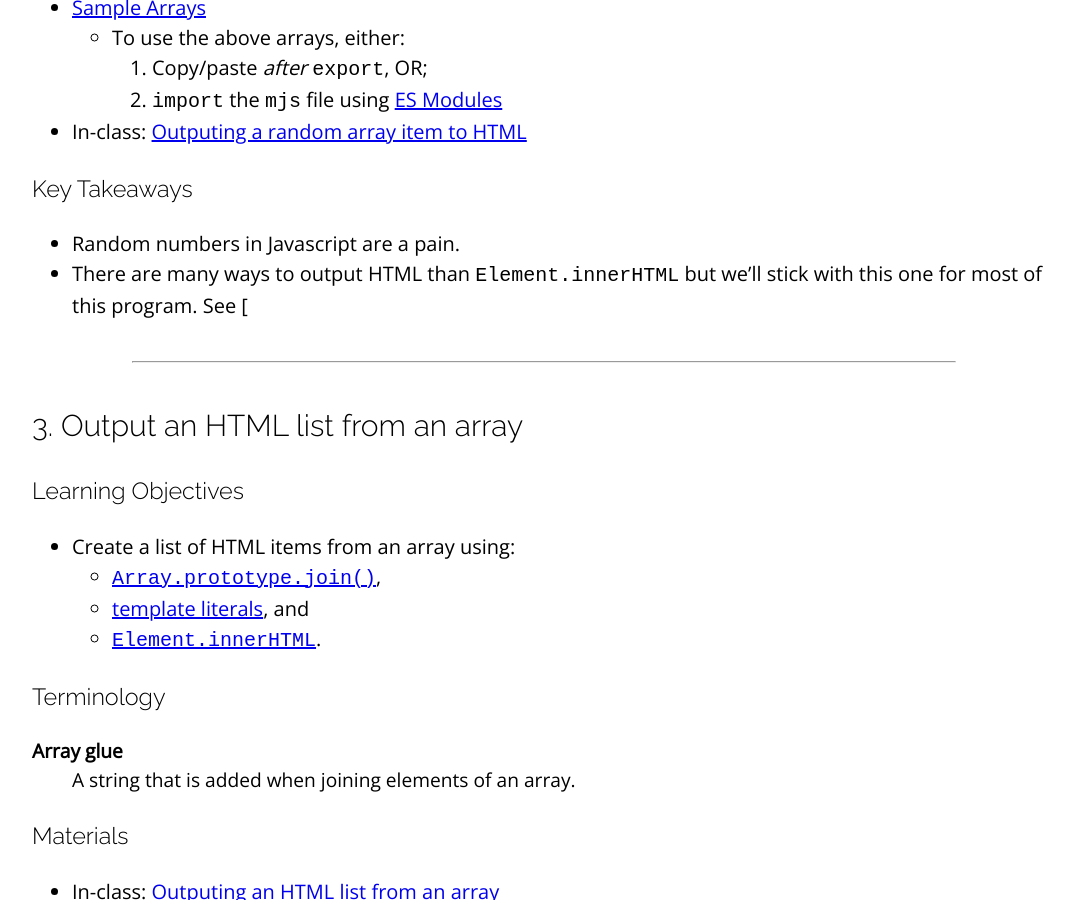
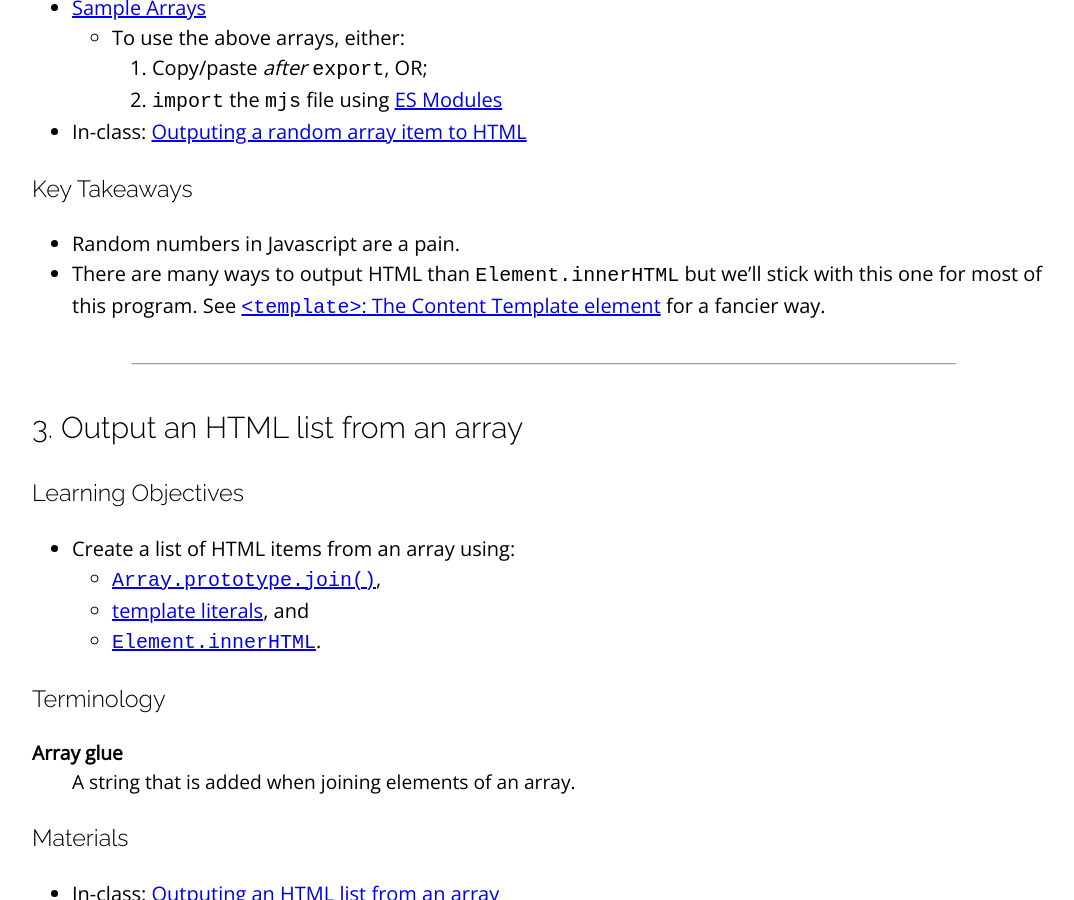
Before and after one commit to sait-wbdv/winter-2021, a Jekyll site: the page built from _posts/2021-02-17-array-fundamentals.md, in a window 1280 px wide and 900 px high, scrolled down 2714 px. Shown: the whole window, without its empty margins (96-1170 px from the left). Built offline with Jekyll 4.4.1, drawn with Linux system fonts in a browser that asks for light colours; nearby versions of some CDN libraries.

Commit message:
link fix

```diff
--- a/_posts/2021-02-17-array-fundamentals.md
+++ b/_posts/2021-02-17-array-fundamentals.md
@@ -74,7 +74,7 @@ Array item
 
 ### Key Takeaways
 - Random numbers in Javascript are a pain.
-- There are many ways to output HTML than `Element.innerHTML` but we'll stick with this one for most of this program. See [<template>: The Content Template element](https://developer.mozilla.org/en-US/docs/Web/HTML/Element/template) for a fancier way.
+- There are many ways to output HTML than `Element.innerHTML` but we'll stick with this one for most of this program. See [`<template>`: The Content Template element](https://developer.mozilla.org/en-US/docs/Web/HTML/Element/template) for a fancier way.
 
 ---
 
```
